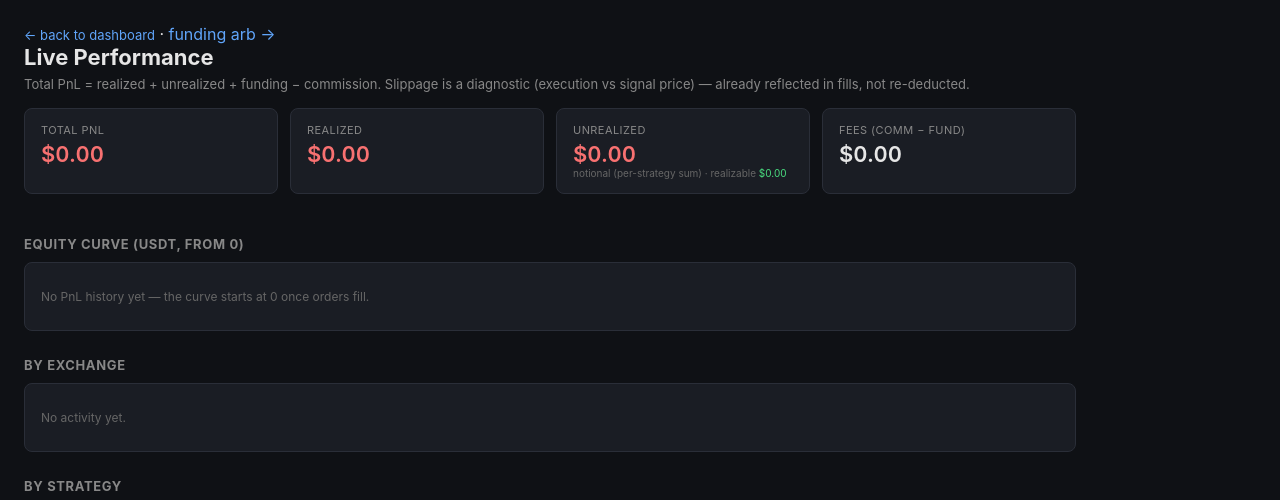
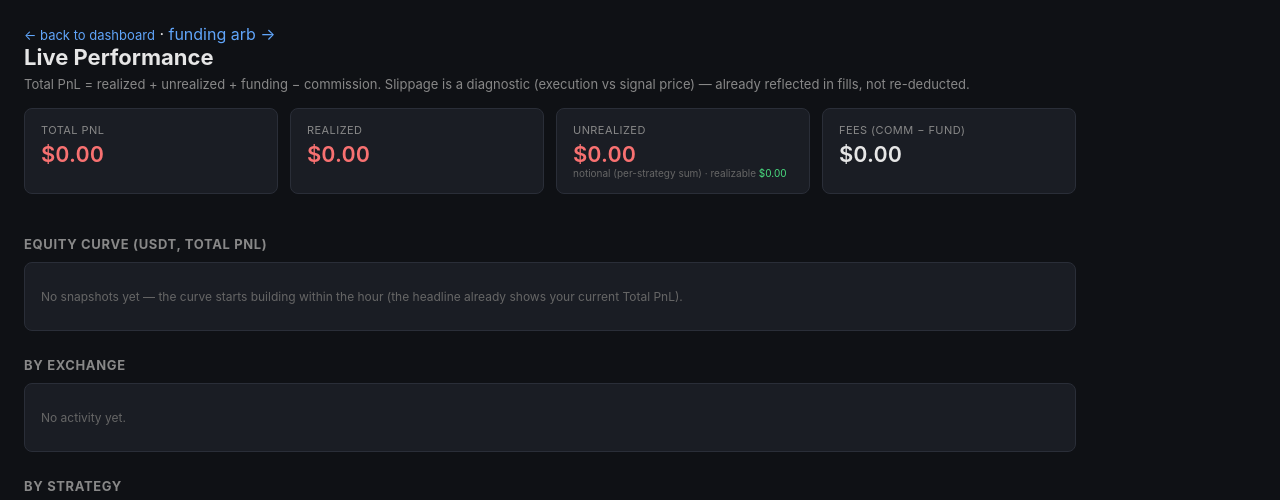
Before and after one commit to haufung80/mochi-position-manager, a FastAPI app: template app/templates/performance.html in a window 1280 px wide. Shown: the top 500 px of the page. Run offline with FastAPI, Linux system fonts and the light colour scheme; the template is opened without the code that fills it, so the values that code supplies are empty; parts of the project's set-up code (start-up, migrations or seed data) failed here and were passed over.

Commit message:
Performance: drive equity curve from periodic total-PnL snapshots
The equity curve reconstructed its line by replaying fills, which can't price fills that predate fill-price capture, so booked realized PnL never accrued and the line read flat with only the anchored endpoint spiking. Replace the replay with periodic EquitySnapshot rows (the TRUE total PnL captured hourly by the funding worker, reusing _performance so each point equals the headline). The curve now plots real totals over time, still tipped to the live headline; it's honest/forward-looking (no reconstruction of unrecorded history) and builds from the first snapshot after deploy.

Co-Authored-By: Claude Opus 4.8 <noreply@anthropic.com>

```diff
--- a/app/funding_worker.py
+++ b/app/funding_worker.py
@@ -15,7 +15,7 @@ from sqlalchemy.dialects.sqlite import insert as sqlite_insert
 
 from .db import session_scope
 from .exchanges.registry import get_registry
-from .models import ArbFundingEvent, ArbLeg, ArbPosition, FundingEvent
+from .models import ArbFundingEvent, ArbLeg, ArbPosition, EquitySnapshot, FundingEvent
 
 log = logging.getLogger(__name__)
 
@@ -134,6 +134,26 @@ def poll_arb_once() -> int:
     return inserted
 
 
+def write_equity_snapshot(router) -> bool:
+    """Capture the current TRUE total PnL as one `EquitySnapshot` row — the points
+    the equity curve plots. Reuses the exact `_performance` headline math, so every
+    snapshot equals the page's Total PnL (realized + unrealized + funding −
+    commission). This is reconstruction-proof: each point is the real total at
+    capture time, sidestepping the fill-replay that can't price historical fills.
+    Best-effort — returns True when a row was written, False on any failure."""
+    from .routes.dashboard import _performance   # local import avoids an import cycle
+    try:
+        with session_scope() as db:
+            t = _performance(db, router)["totals"]
+            db.add(EquitySnapshot(
+                total_pnl=t["total"], realized=t["realized"], unrealized=t["unrealized"],
+                funding=t["funding"], commission=t["commission"]))
+        return True
+    except Exception:
+        log.exception("equity snapshot failed")
+        return False
+
+
 async def funding_loop(router, *, poll_interval_sec: float = _POLL_INTERVAL_SEC,
                        stop_event: asyncio.Event | None = None) -> None:
     """Periodically record funding events. Blocking SDK work runs in a thread."""
@@ -166,3 +186,11 @@ async def funding_loop(router, *, poll_interval_sec: float = _POLL_INTERVAL_SEC,
                 log.info("funding_worker: stored %d new ARB funding events", n)
         except Exception:
             log.exception("funding_worker arb loop error")
+        # Capture one true total-PnL point for the equity curve (AFTER funding is
+        # recorded, so the snapshot includes the freshest funding). Own try/except
+        # so a snapshot failure can't abort the funding polls above.
+        try:
+            if await asyncio.to_thread(write_equity_snapshot, router):
+                log.info("funding_worker: wrote equity snapshot")
+        except Exception:
+            log.exception("funding_worker equity snapshot error")
--- a/app/routes/dashboard.py
+++ b/app/routes/dashboard.py
@@ -13,8 +13,7 @@ from .. import network
 from ..config import get_settings
 from ..db import session_scope
 from ..exchanges.registry import get_registry
-from ..executor import _fill_math
-from ..models import Alert, FundingEvent, Order, Position, StrategyPosition
+from ..models import Alert, EquitySnapshot, FundingEvent, Order, Position, StrategyPosition
 from ..reconcile import single_owner_map
 
 log = logging.getLogger(__name__)
@@ -411,46 +410,26 @@ def _performance(db, router) -> dict:
 
 
 def _equity_curve(db, end_total=None) -> list[tuple]:
-    """Cumulative PnL (USDT) from 0 in time order: per-fill realized deltas
-    (replayed via the shared fill math) minus commissions, plus funding events.
-
-    When `end_total` is given, a final point at 'now' is anchored to it — the true
-    current total PnL (realized + unrealized + funding − commission). This matters
-    because many historical fills predate fill-price capture (fill_price=0): their
-    realized PnL can't be replayed here, so the line itself is an approximate /
-    flat-ish band, but the endpoint is pinned to the real total."""
-    events: list[tuple] = []
-    state: dict[tuple, tuple] = {}    # (sid, exchange, symbol) -> (net, avg)
-    for o, sid in (db.query(Order, Alert.strategy_id)
-                     .join(Alert, Order.alert_id == Alert.id)
-                     .filter(Order.status == "success")
-                     .order_by(Order.created_at).all()):
-        delta = -(o.commission or 0.0)
-        price = o.fill_price or 0.0
-        if price > 0 and o.qty_base:
-            key = (sid, o.exchange, o.symbol)
-            net, avg = state.get(key, (0.0, 0.0))
-            signed = o.qty_base * (1.0 if o.side == "buy" else -1.0)
-            net, avg, realized_delta = _fill_math(net, avg, signed, o.qty_base, price)
-            state[key] = (net, avg)
-            delta += realized_delta
-        events.append((o.created_at, delta))
-    for fe in db.query(FundingEvent).all():
-        events.append((fe.funding_time, fe.amount or 0.0))
-
-    events.sort(key=lambda e: e[0] or datetime.min)
-    points, cum = [], 0.0
-    for ts, d in events:
-        cum += d
-        points.append((ts, cum))
+    """Equity curve from periodic `EquitySnapshot` rows — each one is the TRUE total
+    PnL (realized + unrealized + funding − commission) captured at that time by the
+    funding worker, so the line needs no fill-replay reconstruction. (The old replay
+    couldn't price fills that predate fill-price capture, so realized never accrued
+    and the line read flat with only the endpoint spiking.) A final point at 'now'
+    is anchored to `end_total` (the live headline) so the endpoint always matches the
+    page between hourly snapshots. Forward-looking: the curve builds from the first
+    snapshot after deploy — earlier history isn't reconstructed."""
+    points: list[tuple] = []
+    for s in db.query(EquitySnapshot).order_by(EquitySnapshot.captured_at).all():
+        ts = s.captured_at
+        if ts is not None and ts.tzinfo is None:   # SQLite returns naive — normalize to UTC
+            ts = ts.replace(tzinfo=timezone.utc)
+        points.append((ts, float(s.total_pnl)))
+    # Tip the line to the live headline — but only when there's already a curve to
+    # tip. No snapshots yet → empty (the page shows "builds within the hour"), never
+    # a lone spike. Anchor at 'now', never before the last snapshot (clock skew).
     if end_total is not None and points:
-        # Anchor at 'now', but never before the last event (clock skew / a funding_time
-        # on the exchange clock could exceed local now), else the time-positioned SVG
-        # would draw a backward segment.
-        last = points[-1][0]
-        last = last.replace(tzinfo=timezone.utc) if (last and last.tzinfo is None) else last
-        anchor = max(datetime.now(timezone.utc), last) if last else datetime.now(timezone.utc)
-        points.append((anchor, end_total))
+        anchor = max(datetime.now(timezone.utc), points[-1][0])
+        points.append((anchor, float(end_total)))
     return points
 
 
--- a/app/templates/performance.html
+++ b/app/templates/performance.html
@@ -75,7 +75,7 @@
   </div>
 
   <!-- ===== equity curve ===== -->
-  <h2>Equity curve (USDT, from 0)</h2>
+  <h2>Equity curve (USDT, total PnL)</h2>
   <div class="card">
     {% if equity %}
     <svg viewBox="0 0 {{ equity.width }} {{ equity.height }}" width="100%" height="{{ equity.height }}"
@@ -87,11 +87,12 @@
     </svg>
     <div class="muted">{{ equity.start_label }} → {{ equity.end_label }} ·
       last {{ money(equity.last) }} · range ${{ equity.lo|usd }} … ${{ equity.hi|usd }}</div>
-    <div class="muted">Realized + funding − commission over time; the final point marks open positions
-      to market — the <i>notional</i> total PnL (per-strategy sum; realizable figure is in Exchange
-      positions). Fills before price capture can't be replayed, so early realized PnL reads flat.</div>
+    <div class="muted">True total PnL (realized + unrealized + funding − commission) captured hourly;
+      the final point is anchored to the live headline. Builds forward from deploy — earlier history
+      isn't reconstructed (per-fill PnL wasn't recorded), so it starts when the first snapshot lands.</div>
     {% else %}
-    <p class="muted">No PnL history yet — the curve starts at 0 once orders fill.</p>
+    <p class="muted">No snapshots yet — the curve starts building within the hour (the headline already
+      shows your current Total PnL).</p>
     {% endif %}
   </div>
 
```
Also changed, not shown: app/models.py (+19 -0 lines), tests/test_equity_snapshot.py (added, +56 -0 lines), tests/test_performance.py (+16 -7 lines).
